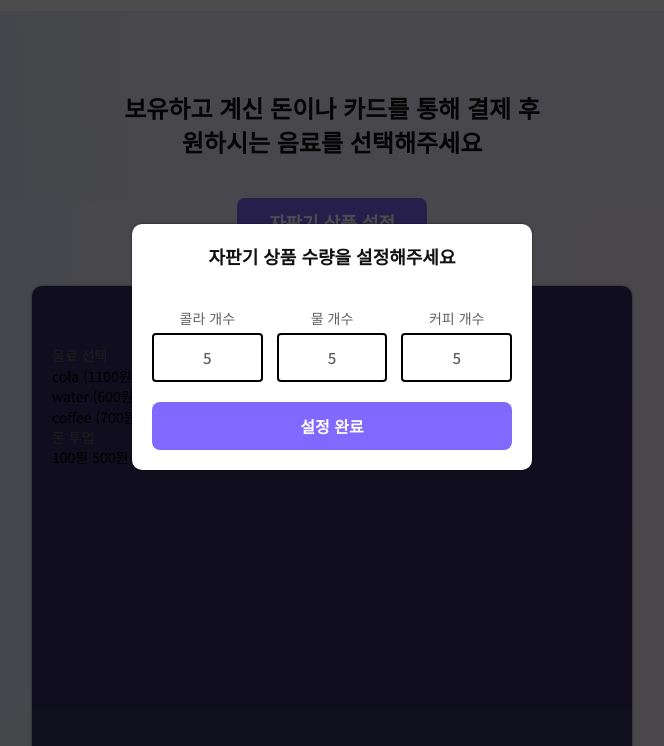
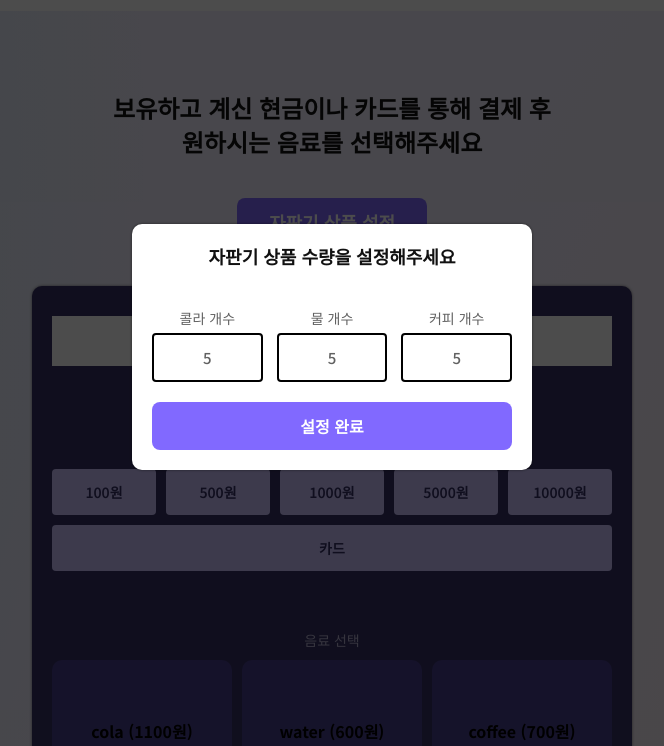
Before and after one commit to myungwoohyun/woohyun-vending-machine, a website: page index.html in a window 1280 px wide. Shown: the part 53-799 px from the top of the page, without its empty margins (308-972 px from the left). Drawn offline with Linux system fonts and the light colour scheme.

Commit message:
design: 자판기 버튼 UI 스타일링 작업

```diff
--- a/css/style.scss
+++ b/css/style.scss
@@ -1,7 +1,7 @@
 @import url('https://fonts.googleapis.com/css2?family=Noto+Sans+KR:wght@100..900&family=Press+Start+2P&display=swap');
 
 $boxWidth: 60rem;
-// font-family: "Press Start 2P", system-ui;
+
 body {
     background: radial-gradient(47.72% 108.66% at -12.1% 21.18%, rgba(129, 219, 219, 0.25) 24.27%, rgba(160, 232, 232, 0) 100%), radial-gradient(76.64% 192.13% at 107.15% 116.7%, rgba(255, 178, 167, 0.25) 0%, rgba(201, 191, 255, 0.25) 74.61%), rgb(255, 255, 255);
 }
@@ -47,20 +47,87 @@ main {
         border-radius: .8rem;
     }
     .con-wrap {
+        width: $boxWidth;
+        max-width: calc(100% - 4rem);
+        background: rgb(54, 49, 101);
+        border-radius: 1rem;
+        box-shadow: 0 0 .3rem rgba(0, 0, 0, .5);
+        padding: 3rem 2rem 6rem;
         .msg-balance {
             display: flex;
             align-items: center;
             justify-content: center;
             width: 100%;
-            height: 4rem;
+            height: 5rem;
+            background: #FFF;
+            font-family: "Press Start 2P", "Noto Sans KR", sans-serif;
         }
-        width: $boxWidth;
-        max-width: calc(100% - 4rem);
-        height: 80rem;
-        background: rgb(54, 49, 101);
-        border-radius: 1rem;
-        box-shadow: 0 0 .3rem rgba(0, 0, 0, .5);
-        padding: 2rem;
+        #message {
+            font-size: 1.6rem;
+            font-weight: 700;
+            color: #b5b0d1;
+            margin-top: 1rem;
+            display: flex;
+            align-items: center;
+            justify-content: center;
+            height: 2.3rem;
+        }
+        h4 {
+            color: #b5b0d1;
+            text-align: center;
+        }
+        .payment {
+            margin-top: 4rem;
+            > div {
+                display: flex;
+                flex-wrap: wrap;
+                justify-content: center;
+                gap: 1rem;
+                margin-top: 1rem;
+                button {
+                    flex: 1;
+                    height: 4.6rem;
+                    background: #cbc3ff;
+                    border-radius: .4rem;
+                    font-weight: 600;
+                    color: #363166;
+                    &#btn-card {
+                        flex: 100%;
+                    }
+                }
+            }
+        }
+        .drink {
+            margin-top: 6rem;
+            ul {
+                margin-top: 1rem;
+                gap: 1rem;
+                display: flex;
+                align-items: center;
+                justify-content: center;
+                li {
+                    width: 18rem;
+                    height: 14.2rem;
+                    button {
+                        display: flex;
+                        justify-content: center;
+                        align-items: center;
+                        width: 100%;
+                        height: 100%;
+                        background: rgb(72, 63, 140);
+                        color: #000;
+                        border-radius: 1rem;
+                        font-weight: 700;
+                        font-size: 1.6rem;
+                        transition: all .3s ease-in-out;
+                        &:hover {
+                            background: rgb(109, 79, 240);
+                            color: #FFF;
+                        }
+                    }
+                }
+            }
+        }
     }
 }
 
--- a/index.html
+++ b/index.html
@@ -15,29 +15,29 @@
     </header>
     <main>
         <section class="section-vending-machine">
-            <h2>보유하고 계신 돈이나 카드를 통해 결제 후 <br />원하시는 음료를 선택해주세요</h2>
+            <h2>보유하고 계신 현금이나 카드를 통해 결제 후 <br />원하시는 음료를 선택해주세요</h2>
             <button id="btnStock">자판기 상품 설정</button>
             <div class="con-wrap">
-                <p class="msg-balance">잔액: <span id="balance">0</span>원</p>
-                <div>
+                <p class="msg-balance">balance: <span id="balance">0</span></p>
+                <p id="message">현재 잔액은 0원입니다. 현금이나 카드 결제를 해주세요</p>
+                <div class="payment">
+                    <h4>결제 방법</h4>
+                    <div>
+                        <button id="btn-100">100원</button>
+                        <button id="btn-500">500원</button>
+                        <button id="btn-1000">1000원</button>
+                        <button id="btn-5000">5000원</button>
+                        <button id="btn-10000">10000원</button>
+                        <button id="btn-card">카드</button>
+                    </div>
+                </div>
+                <div class="drink">
                     <h4>음료 선택</h4>
                     <ul>
                         <li><button id="btn-cola">cola (1100원)</button></li>
                         <li><button id="btn-water">water (600원)</button></li>
                         <li><button id="btn-coffee">coffee (700원)</button></li>
                     </ul>
-                </div>
-                <div>
-                    <h4>돈 투입</h4>
-                    <button id="btn-100">100원</button>
-                    <button id="btn-500">500원</button>
-                    <button id="btn-1000">1000원</button>
-                    <button id="btn-5000">5000원</button>
-                    <button id="btn-10000">10000원</button>
-                    <button id="btn-card">카드</button>
-                </div>
-                <div>
-                    <p id="message"></p>
                 </div>
             </div>
         </section>
--- a/js/vendingMachine.js
+++ b/js/vendingMachine.js
@@ -18,7 +18,7 @@ class VendingMachine {
         }
         this.balance += amount;
         this.isCardPayment = false;
-        this.updateUI(`${amount}원이 투입되었습니다. 현재 잔액: ${this.balance}원`);
+        this.updateUI(`${amount}원이 투입되었습니다.`);
     }
 
     purchaseProduct(price, name) {
```
Also changed, not shown: css/style.css.
